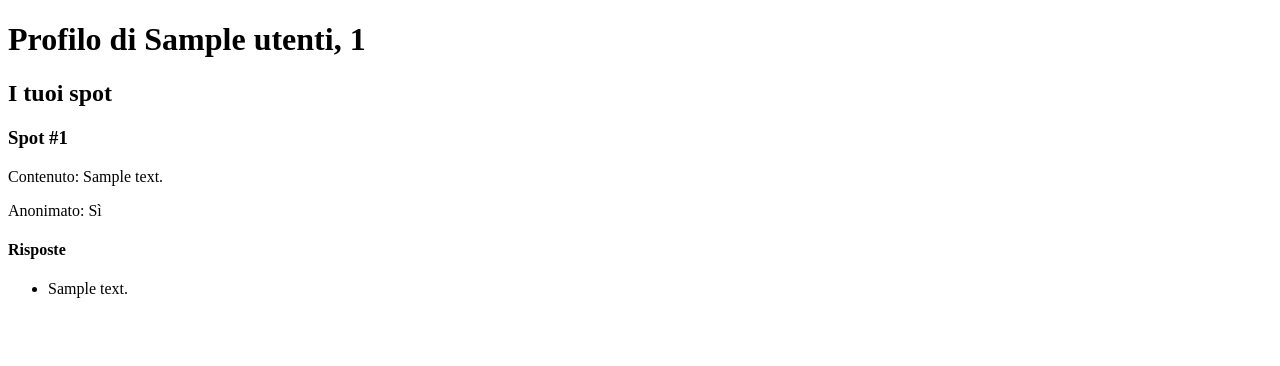
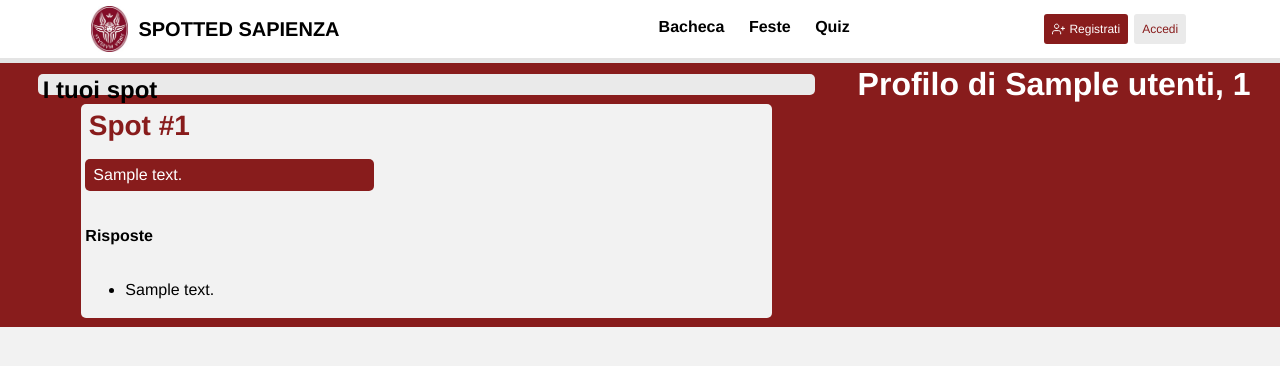
Before and after one commit to FedeSanta777/SpottedSapienza, a Flask app: page /profilo in a window 1280 px wide. Shown: the top 366 px of the page. Run offline with Flask 3, Linux system fonts and the light colour scheme; a user stored in the database is signed in; tables that the repository leaves empty hold one stand-in row (values such as "Sample post").

Commit message:
fix it!!!!

```diff
--- /dev/null
+++ b/static/profilo.css
@@ -0,0 +1,243 @@
+body,html {
+    font-family: 'Helvetica Neue', sans-serif;
+    line-height: 1; font-size: 16px ;
+    margin: 0;
+    padding: 0;
+    text-decoration: none;
+    background-color: #f2f2f2;
+}
+
+.header {
+display: flex;
+position: fixed;
+width: 100%;
+border-bottom: 5px solid #e4e4e4;
+justify-content: space-around;
+align-items: center;
+padding-top: 0.5%;
+padding-bottom: 0.5%;
+background-color: #fff;
+}
+
+.logo{
+display: flex;
+align-items: center;
+font-size: 20px;
+font-weight: bold;
+}
+
+.logoimg {
+width: 10%;
+margin-right: 10px;
+}
+
+.menu {
+display: flex;
+justify-content: space-between;
+align-items: center;
+font-weight: bold ;
+background-color: #fff;
+margin-top: 3px;
+}
+
+.menu ul{padding: 0px; margin: 0;}
+.menu li {display: inline-block ;}
+.menu a {text-decoration: none ; color: black; padding: 5px 10px; display: block;}
+.menu li ::after{
+content: '';
+width: 0%;
+height: 3px;
+background: #881c1c;
+border-radius: 3px;
+display: block;
+margin:auto;
+margin-top: 3px;
+transition: 0.5s;
+}
+
+.menu li :hover::after {width: 100%;}
+
+.sign{
+display: flex;
+border: 3px;
+justify-content: space-between;
+align-items: center;
+font-size: 12px;
+}
+
+.signin {
+display: flex;
+justify-content: space-between;
+align-items:center;
+border: solid 5px #881c1c;
+background-color: #881c1c;
+border-radius: 3px;
+margin: 3px;
+padding: 3px;
+}
+
+.reg {
+color: #fff;
+text-decoration: none;
+margin-left: 4px;
+}
+
+.login {
+display: flex;
+justify-content: center;
+color: #881c1c;
+border: solid 5px #eaeaea;
+background-color: #eaeaea;
+text-decoration: none;
+border-radius: 3px;
+margin: 3px;
+padding: 4px 3px;
+}
+
+.userpage {
+display: flex;
+justify-content: space-between;
+align-items:center;
+border: solid 5px #881c1c;
+background-color: #881c1c;
+border-radius: 3px;
+margin: 3px;
+padding: 3px;
+}
+
+.profilo {
+color: #fff;
+text-decoration: none;
+margin-left: 4px;
+font-size: 12px;
+}
+
+.hamburger{display: none;}
+
+.page-profilo {
+    display: flex;
+    padding-top: 64px;
+    background-color: #881c1c;
+}
+
+.left-column{
+    flex: 2;
+    display: flex;
+    flex-direction: column;
+    align-items: center;
+    align-content: center;
+    justify-content: center;
+}
+
+.right-column{
+    flex: 1;
+}
+
+h1{
+    color: #fff;
+    align-items: center;
+    padding: 1%;
+    margin-top: 0;
+}
+
+h2{
+    background-color: #eaeaea;
+    align-items: center;
+    align-content: center;
+    justify-content: center;
+    height: 5%;
+    width: 90%;
+    border-radius: 5px;
+    margin: 0.5%;
+    padding: 0.5%;
+}
+
+.spot{
+    display: flex;
+    flex-direction: column;
+    align-items: left;
+    width: 80%;
+    background-color: #f2f2f2;
+    border-radius: 5px;
+    margin: 0.5%;
+    padding: 0.5%;
+}
+
+h3{
+    color: #881c1c;
+    font-size: 28px;
+    top: 0px;
+    align-items: center;
+    margin: 0.5%;
+    padding: 0;
+}
+
+p{
+    background-color: #881c1c;
+    color: #fff;
+    width: 40%;
+    padding: 0.5em;
+    border-radius: 5px;
+}
+
+@media (max-width: 768px) {
+.header{
+    position:relative;
+    padding-left: 20px;
+    padding-right: 60px;
+    width: auto;
+    justify-content:space-around;
+    background-color: #fff;
+    overflow: hidden;
+}
+.menu{
+    position: absolute;
+    top:47px;
+    right:-100%;
+    width: 100%;
+    transition: 0.5s ease-in-out;
+}
+.menu li{width: 100%;}
+
+.hamburger{
+    display: flex;
+    align-items: center;
+    justify-content: center;
+    height: 21px;
+    width: 30px;
+    position: absolute;
+    right:10px;
+}
+
+.hamburger span{
+    display: block;
+    top: 8px;
+    position: absolute;
+    width: 30px;
+    height: 3px;
+    border: 3px;
+    border-radius: 3px;
+    background-color: #881c1c;
+}
+
+.hamburger span:nth-child(1){margin-top: -6px;}
+.hamburger span:nth-child(2){margin-top: 0px}
+.hamburger span:nth-child(3){margin-top: 6px;}
+
+.open.header{overflow: visible;  transition: 0.5s ease-in-out;}
+
+.open.header .menu{
+    position: absolute;
+    top:53.5px;
+    right:0%;
+    width: 100%;
+}
+}
+
+
+
+
+
+.utentelog{
+display:  none ;
+}
--- a/templates/profilo.html
+++ b/templates/profilo.html
@@ -3,18 +3,53 @@
 <head>
     <meta charset="UTF-8">
     <meta name="viewport" content="width=device-width, initial-scale=1.0">
+    <link rel="stylesheet" href="/static/profilo.css">
     <title>Profilo</title>
 </head>
 <body>
-    <h1>Profilo di {{ utente.nome }}, {{ utente.id }}</h1>
+    <header class="header">
+        <div class="logo">
+            <img src="/static/images/Logo sapienza.jpg" class="logoimg">SPOTTED SAPIENZA
+        </div>
+
+        <nav class="menu">
+            <ul>
+                <li><a href="/">Bacheca</a></li>
+               <li><a href="/mappa">Feste</a></li>
+                <li><a href="/classifica">Quiz</a></li>
+            </ul>
+        </nav>
+        <div class="sign">
+            <span class="signin">
+                <img src="/static/images/user-plus.svg" class="userplusimg">
+                <a href="reg_page.html" class="reg" onclick="openCard(event, 'reg_page.html')">Registrati</a>
+            </span>
+            <a href="loginpage.html" class="login" onclick="openCard(event, 'loginpage.html')">Accedi</a>
+        </div>
+
+        <span class="userpage utentelog">
+            <img src="/static/images/user.svg" class="userimg">
+            <a href="/profilo" class="profilo">Il mio profilo</a>
+        </span>
+
+        <div class="hamburger">
+            <span></span>
+            <span></span>
+            <span></span>
+        </div>
+    </header>
+
+    <div class="page-profilo">
+
+        <div class="left-column">
+
 
         <h2>I tuoi spot</h2>
-    <div>
             {% for spot in spots %}
                 <div class="spot">
                     <h3>Spot #{{ spot.id_spot }}</h3>
-                <p>Contenuto: {{ spot.contenuto }}</p>
-                <p>Anonimato: {{ 'Sì' if spot.anonimato else 'No' }}</p>
+                    <p>{{ spot.contenuto }}</p>
+                    <!-- <p>Anonimato: {{ 'Sì' if spot.anonimato else 'No' }}</p> -->
 
                     <h4>Risposte</h4>
                     <ul>
@@ -27,5 +62,23 @@
                 </div>
             {% endfor %}
         </div>
+
+        <div class="right-column">
+            <h1>Profilo di {{ utente.nome }}, {{ utente.id }}</h1>
+        </div>
+
+    </div>
+
+<script>
+    document.addEventListener("DOMContentLoaded", function() {
+    let hamburger = document.querySelector('.hamburger');
+    let header = document.querySelector('.header');
+
+    hamburger.addEventListener("click", function() {
+        header.classList.toggle('open');
+    });
+});
+</script>
+
 </body>
 </html>
```
Also changed, not shown: static/stile homepage.css (+17 -3 lines), templates/home.html (+10 -34 lines). Lines whose indentation alone changed are shown as unchanged.
